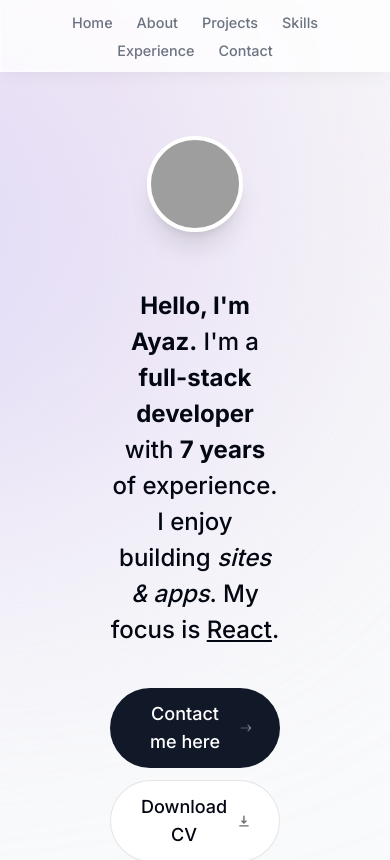
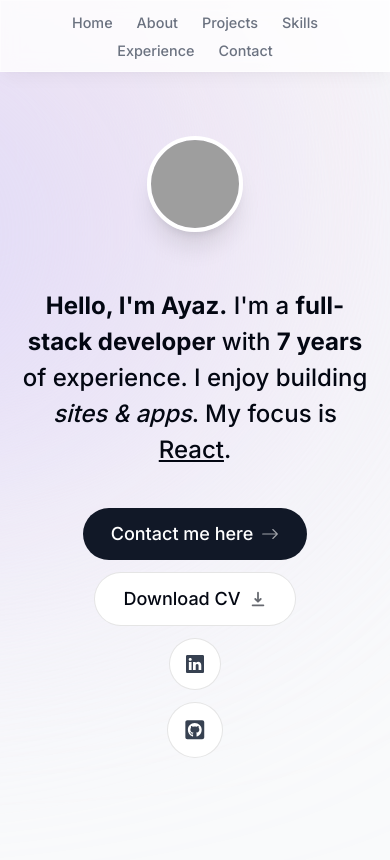
Before and after one commit to Ayaz2589/portfolio-wife, a Next.js app: page / in a window 390 px wide. Shown: the top 860 px of the page. Built offline with nearby package versions, Linux system fonts and the light colour scheme; grey boxes are pictures that could not be loaded.

Commit message:
fix mobile padding

```diff
--- a/app/page.tsx
+++ b/app/page.tsx
@@ -2,7 +2,7 @@ import { Intro } from "@/components";
 
 export default function Home() {
   return (
-    <main className="flex min-h-screen flex-col items-center justify-between p-24">
+    <main className="flex min-h-screen flex-col items-center justify-between pt-24 md:p-24">
       <Intro />
     </main>
   );
```
